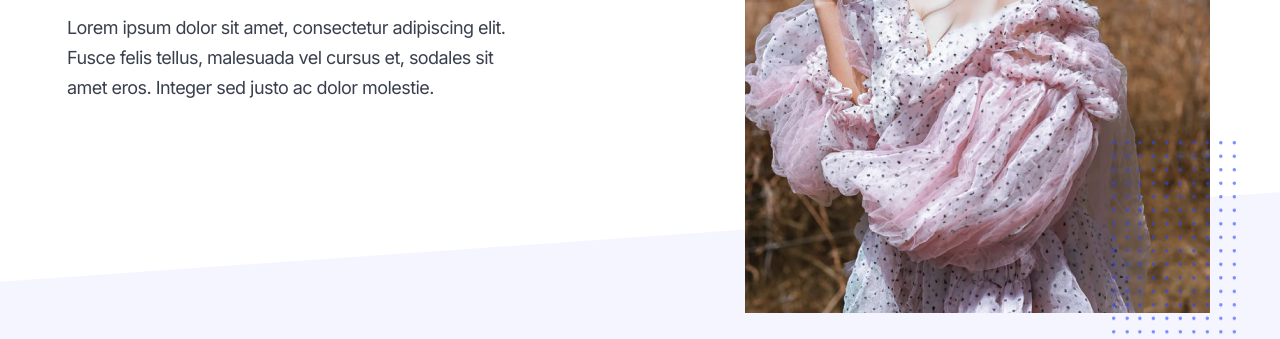
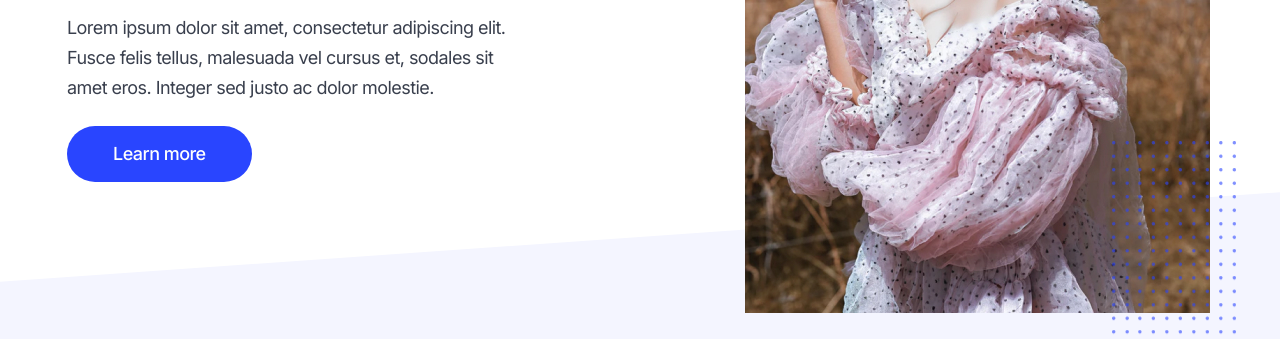
Before and after one commit to MaksymPushkar/fashion-hous, a plain HTML site: page src/index.html in a window 1280 px wide. Shown: the part 461-800 px from the top of the page. Drawn offline with Linux system fonts and the light colour scheme.

Commit message:
add btn "learn more" to hero component

```diff
--- a/src/css/style.css
+++ b/src/css/style.css
@@ -100,6 +100,20 @@ nav a.frame {
   color: #000545;
 }
 
+#Hero-Componet a {
+  display: block;
+  width: fit-content;
+  padding: 19px 46px;
+  margin-top: 23px;
+  background-color: #2945FF;
+  border-radius: 100px;
+  color: #FFFFFF;
+  font-size: 18px;
+  font-weight: 500;
+  line-height: 100%;
+  letter-spacing: -0.54px;
+}
+
 #Hero-Componet .description {
   max-width: 443px;
   font-size: 18px;
--- a/src/index.html
+++ b/src/index.html
@@ -21,6 +21,7 @@
       <div class="text">
         <h1>Fashion fits from the big brands.</h1>
         <div class="description">Lorem ipsum dolor sit amet, consectetur adipiscing elit. Fusce felis tellus, malesuada vel cursus et, sodales sit amet eros. Integer sed justo ac dolor molestie.</div>
+        <a href="#">Learn more</a>
       </div>
       <div>
         <div class="img"></div>
```
